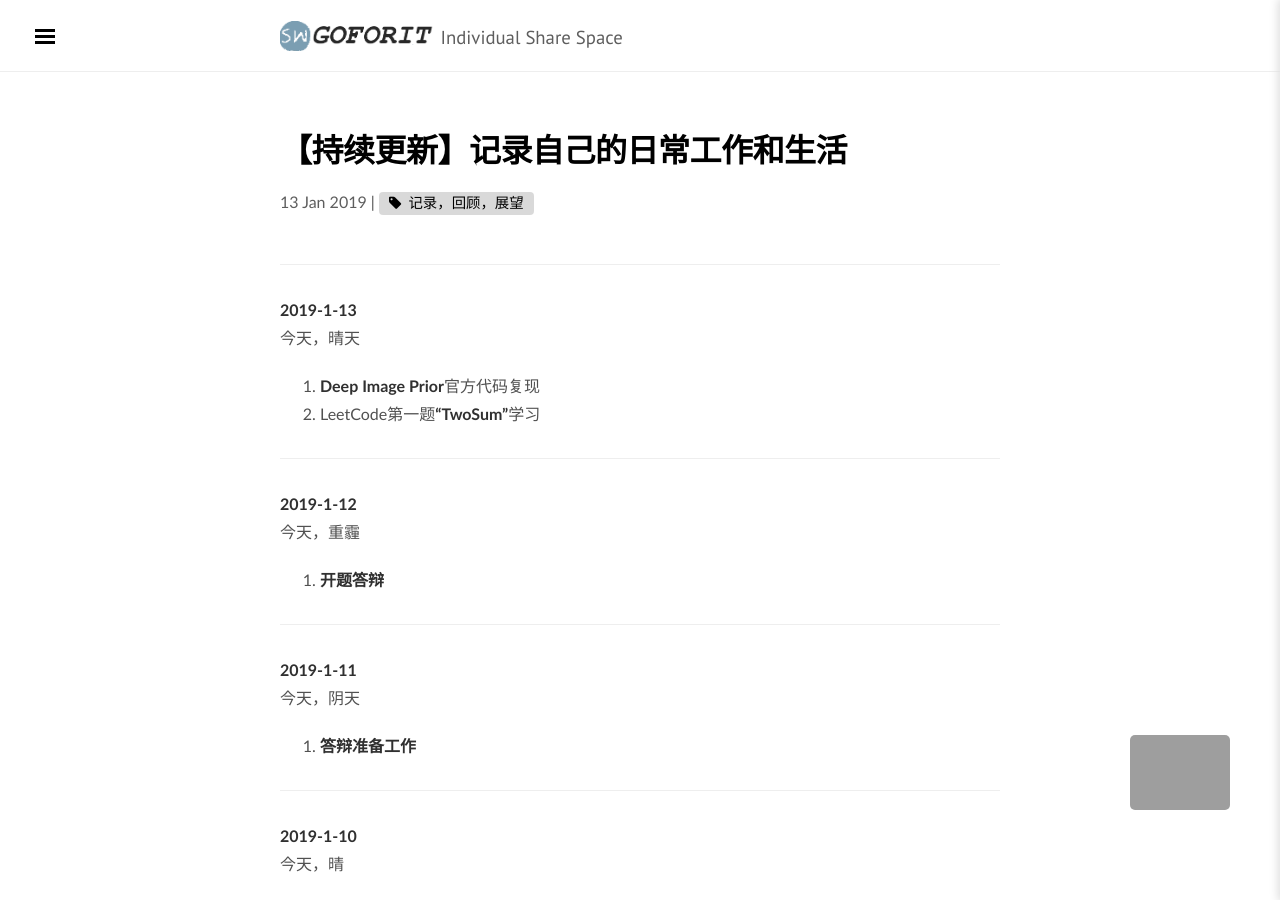
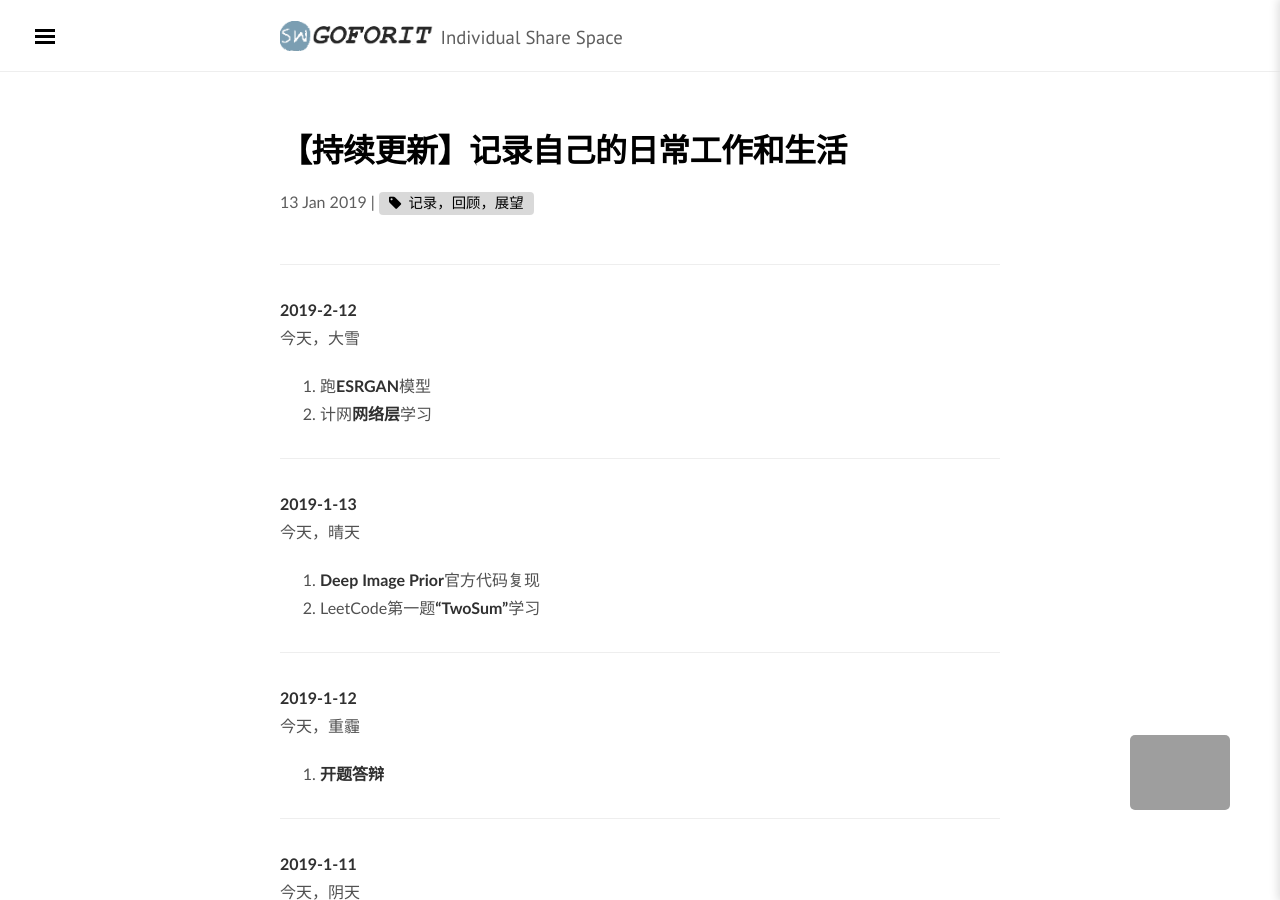
Before and after one commit to illust/illust.github.io, a Jekyll site: the page built from _posts/2019-1-13-works.md, in a window 1280 px wide and 900 px high. Built offline with Jekyll 4.4.1, drawn with Linux system fonts in a browser that asks for light colours; nearby versions of some CDN libraries; some web fonts are replaced; comment, search, counter and statistics services are not loaded.

Commit message:
daily records

```diff
--- a/_posts/2019-1-13-works.md
+++ b/_posts/2019-1-13-works.md
@@ -5,6 +5,12 @@ categories: [dailyposts]
 excerpt: 回到写日记的年月里，fight！
 tags: [记录，回顾，展望]
 ---
+----------------------------
+**2019-2-12**
+今天，大雪
+1.    跑**ESRGAN**模型
+2.    计网**网络层**学习
+
 ----------------------------
 **2019-1-13**
 今天，晴天
```
